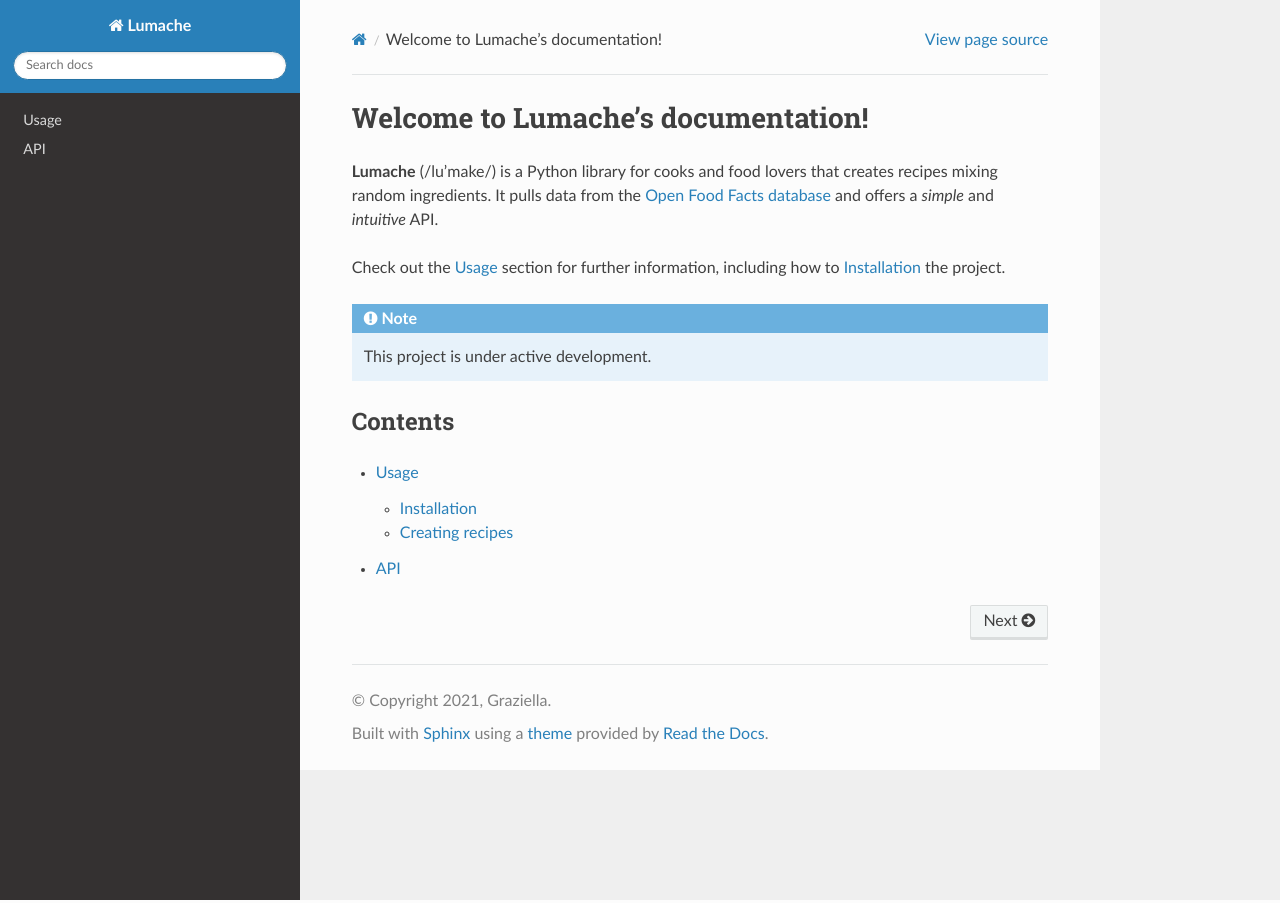
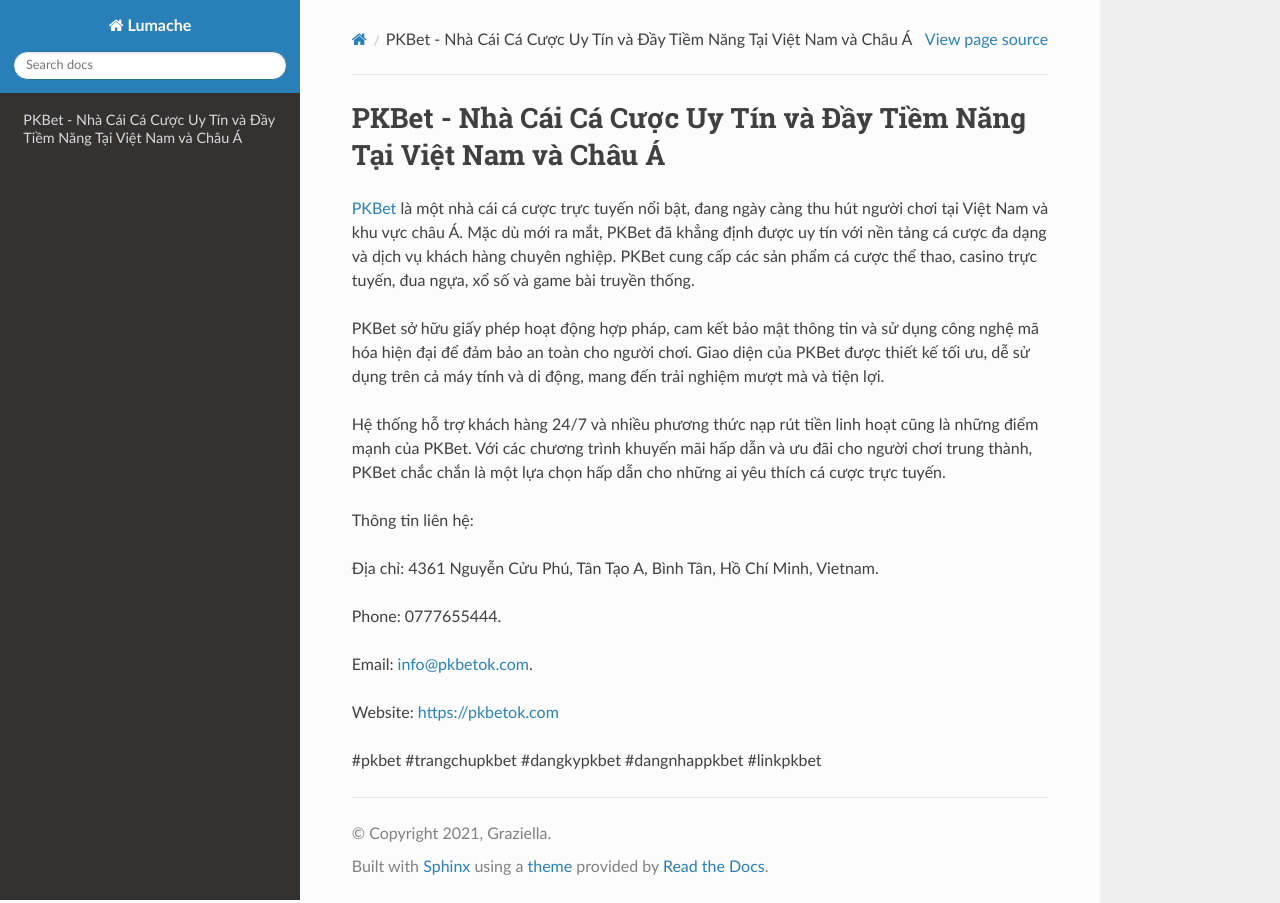
Before and after one commit to ShafferMalaki436t3cp/pkbetokcom, a Sphinx documentation site: the page built from docs/source/index.rst, in a window 1280 px wide. Built offline with Sphinx 7.4.7 and the Read the Docs theme 3.1.0, drawn with Linux system fonts in a browser that asks for light colours.

Commit message:
Update index.rst

```diff
--- a/docs/source/index.rst
+++ b/docs/source/index.rst
@@ -1,22 +1,20 @@
-Welcome to Lumache's documentation!
+PKBet - Nhà Cái Cá Cược Uy Tín và Đầy Tiềm Năng Tại Việt Nam và Châu Á
 ===================================
 
-**Lumache** (/lu'make/) is a Python library for cooks and food lovers
-that creates recipes mixing random ingredients.
-It pulls data from the `Open Food Facts database <https://world.openfoodfacts.org/>`_
-and offers a *simple* and *intuitive* API.
+`PKBet <https://pkbetok.com>`_ là một nhà cái cá cược trực tuyến nổi bật, đang ngày càng thu hút người chơi tại Việt Nam và khu vực châu Á. Mặc dù mới ra mắt, PKBet đã khẳng định được uy tín với nền tảng cá cược đa dạng và dịch vụ khách hàng chuyên nghiệp. PKBet cung cấp các sản phẩm cá cược thể thao, casino trực tuyến, đua ngựa, xổ số và game bài truyền thống.
 
-Check out the :doc:`usage` section for further information, including
-how to :ref:`installation` the project.
+PKBet sở hữu giấy phép hoạt động hợp pháp, cam kết bảo mật thông tin và sử dụng công nghệ mã hóa hiện đại để đảm bảo an toàn cho người chơi. Giao diện của PKBet được thiết kế tối ưu, dễ sử dụng trên cả máy tính và di động, mang đến trải nghiệm mượt mà và tiện lợi.
 
-.. note::
+Hệ thống hỗ trợ khách hàng 24/7 và nhiều phương thức nạp rút tiền linh hoạt cũng là những điểm mạnh của PKBet. Với các chương trình khuyến mãi hấp dẫn và ưu đãi cho người chơi trung thành, PKBet chắc chắn là một lựa chọn hấp dẫn cho những ai yêu thích cá cược trực tuyến.
 
-   This project is under active development.
+Thông tin liên hệ:
 
-Contents
---------
+Địa chỉ: 4361 Nguyễn Cửu Phú, Tân Tạo A, Bình Tân, Hồ Chí Minh, Vietnam.
 
-.. toctree::
+Phone: 0777655444.
 
-   usage
-   api
+Email: info@pkbetok.com.
+
+Website: https://pkbetok.com
+
+#pkbet #trangchupkbet #dangkypkbet #dangnhappkbet #linkpkbet
```
